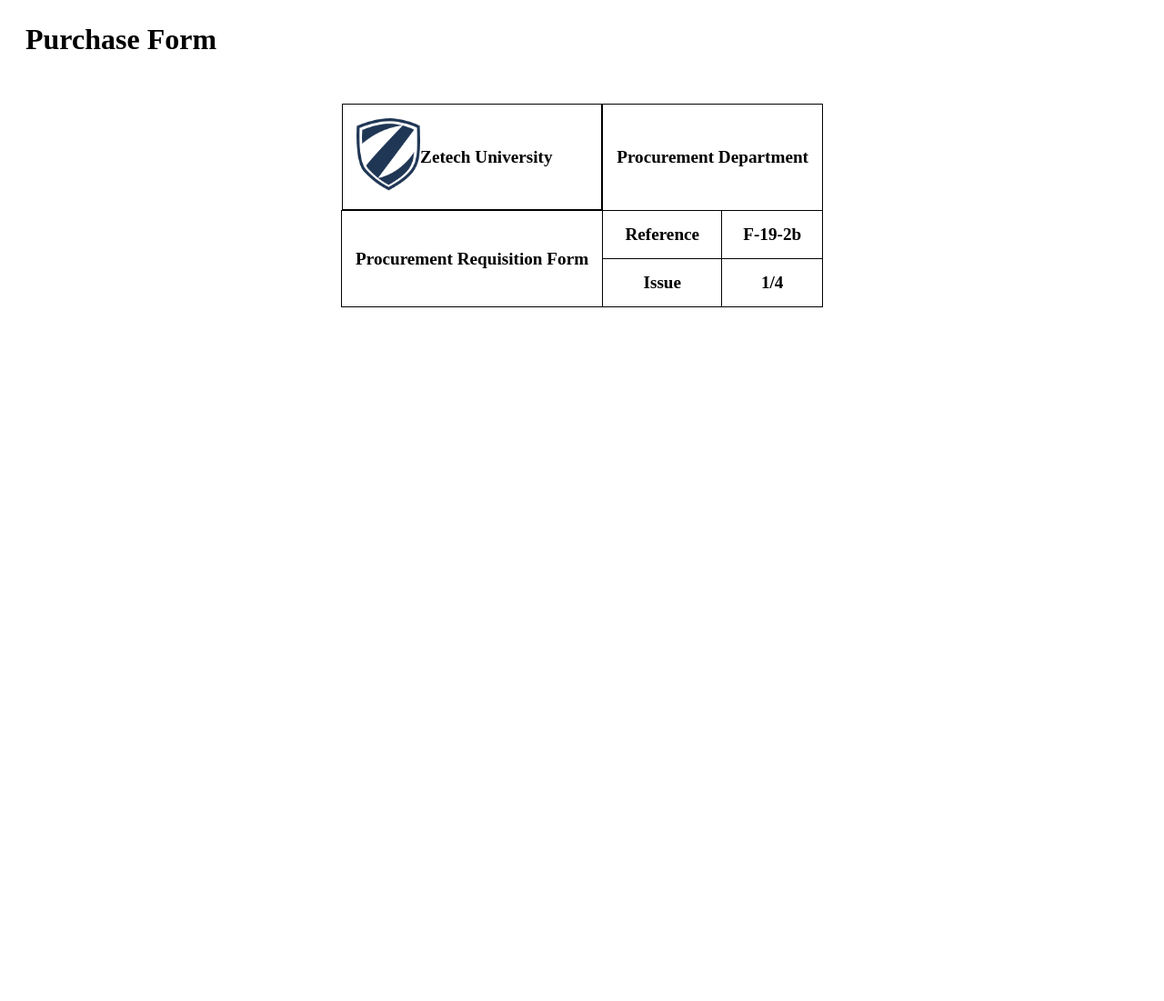
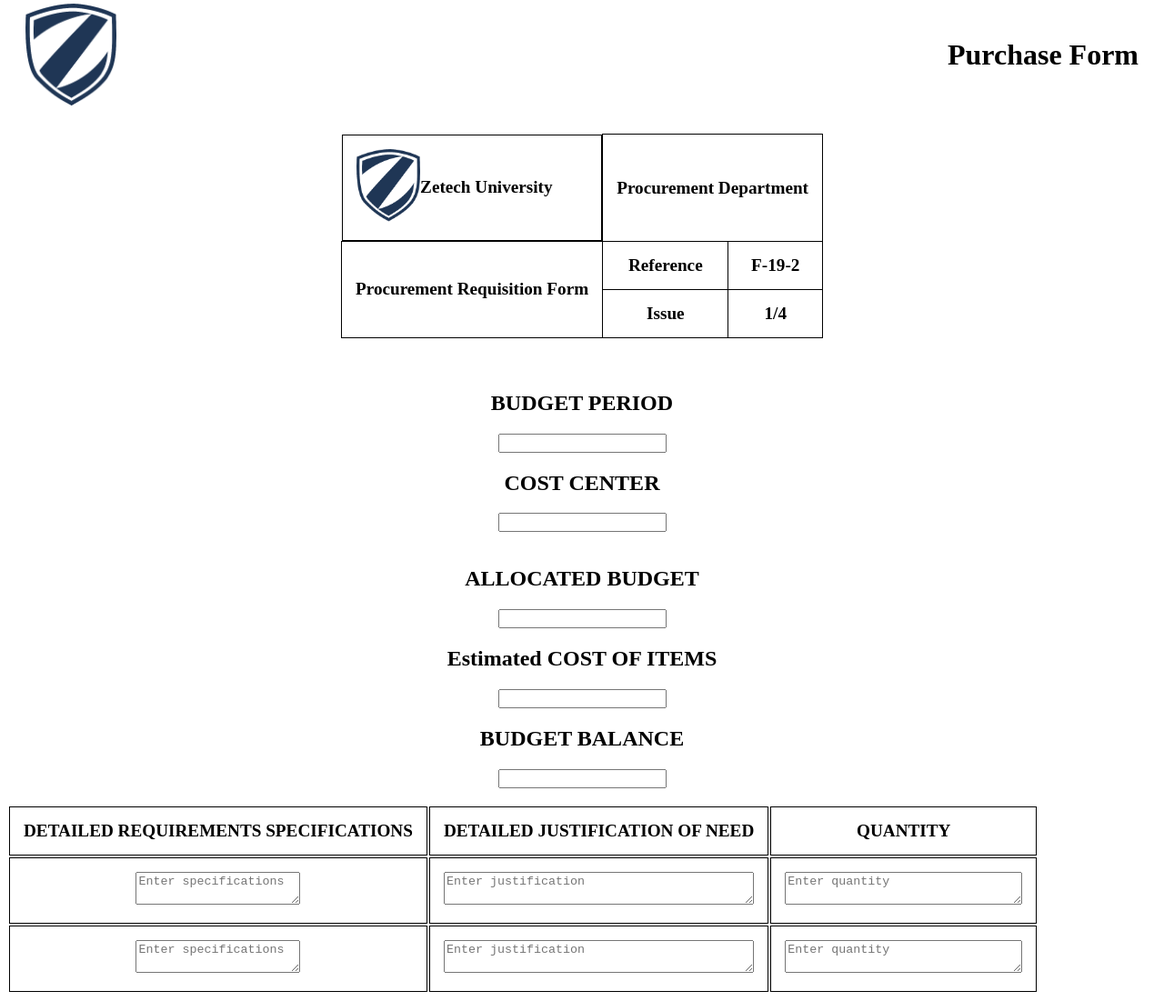
Before and after one commit to Emmanuel047/Procurement, a plain HTML site: page index.html in a window 1280 px wide. Shown: the part 14-1115 px from the top of the page at 91% size. Before the commit the page ends 800 px from the top, so only its background shows below. Drawn offline with Linux system fonts and the light colour scheme.

Commit message:
Afternoon

```diff
--- a/index.css
+++ b/index.css
@@ -8,13 +8,20 @@ header {
 
 }
 
+#zogo{
+    width: 100px !important;
+    margin-right: 20px;
+    display: flex;
+    align-items: center;
+    height: auto;
+
+}
 body {
     text-align: center;
 
 }
 
 form {
-    display: flex;
 
     justify-content: center;
 
@@ -25,7 +32,7 @@ form {
 
 }
 
-table {
+#table1{
     margin: 20px auto;
 
     border-collapse: collapse;
--- a/index.html
+++ b/index.html
@@ -5,15 +5,20 @@
     <meta charset="UTF-8">
     <meta name="viewport" content="width=device-width, initial-scale=1.0">
     <link rel="stylesheet" href="index.css">
-    <title>Procurement</title>
+    <title>
+        Procurement
+    </title>
+
 </head>
 
 <body>
+
     <header>
+        <img src="imgs\zetech logo.png" alt="logo" id="zogo">
         <h1>Purchase Form</h1>
     </header>
     <form>
-        <table>
+        <table id="table1">
             <tr>
                 <th id="Emma">
                     <div id="logo">
@@ -26,18 +31,51 @@
             <tr>
                 <th rowspan="2">Procurement Requisition Form</th>
                 <td><b>Reference</b></td>
-                <td colspan="2"><b>F-19-2b</b></td>
-
-
+                <td colspan="3"><b>F-19-2</b></td>
             </tr>
             <tr>
-
                 <td><b>Issue</b></td>
-                <td colspan="2"><b>1/4</b></td>
+                <td colspan="3"><b>1/4</b></td>
             </tr>
         </table>
-        <br></br>
 
+        <br>
+        <h2>BUDGET PERIOD</h2>
+        <label for="Budget period"></label>
+        <input type="text">
+
+        <h2>COST CENTER</h2>
+        <label for="Costcenter"></label>
+        <input type="text">
+        <br>
+        <br>
+        <h2>ALLOCATED BUDGET</h2>
+        <input type="text" required>
+        <h2>Estimated COST OF ITEMS</h2>
+        <label for="Estimation"></label>
+        <input type="text">
+        <h2>BUDGET BALANCE</h2>
+        <label for="BB"></label>
+        <input type="text">
+        <br>
+        <br>
+        <table id="table2">
+    <tr>
+        <th>DETAILED REQUIREMENTS SPECIFICATIONS</th>
+        <th colspan="2">DETAILED JUSTIFICATION OF NEED</th>
+        <th colspan="3">QUANTITY</th>
+    </tr>
+    <tr>
+        <td><textarea rows="2" cols="20" placeholder="Enter specifications"></textarea></td>
+        <td colspan="2"><textarea rows="2" cols="40" placeholder="Enter justification"></textarea></td>
+        <td colspan="3"><textarea rows="2" cols="30" placeholder="Enter quantity"></textarea></td>
+    </tr>
+    <tr>
+        <td><textarea rows="2" cols="20" placeholder="Enter specifications"></textarea></td>
+        <td colspan="2"><textarea rows="2" cols="40" placeholder="Enter justification"></textarea></td>
+        <td colspan="3"><textarea rows="2" cols="30" placeholder="Enter quantity"></textarea></td>
+    </tr>
+</table>
     </form>
 </body>
 
```
